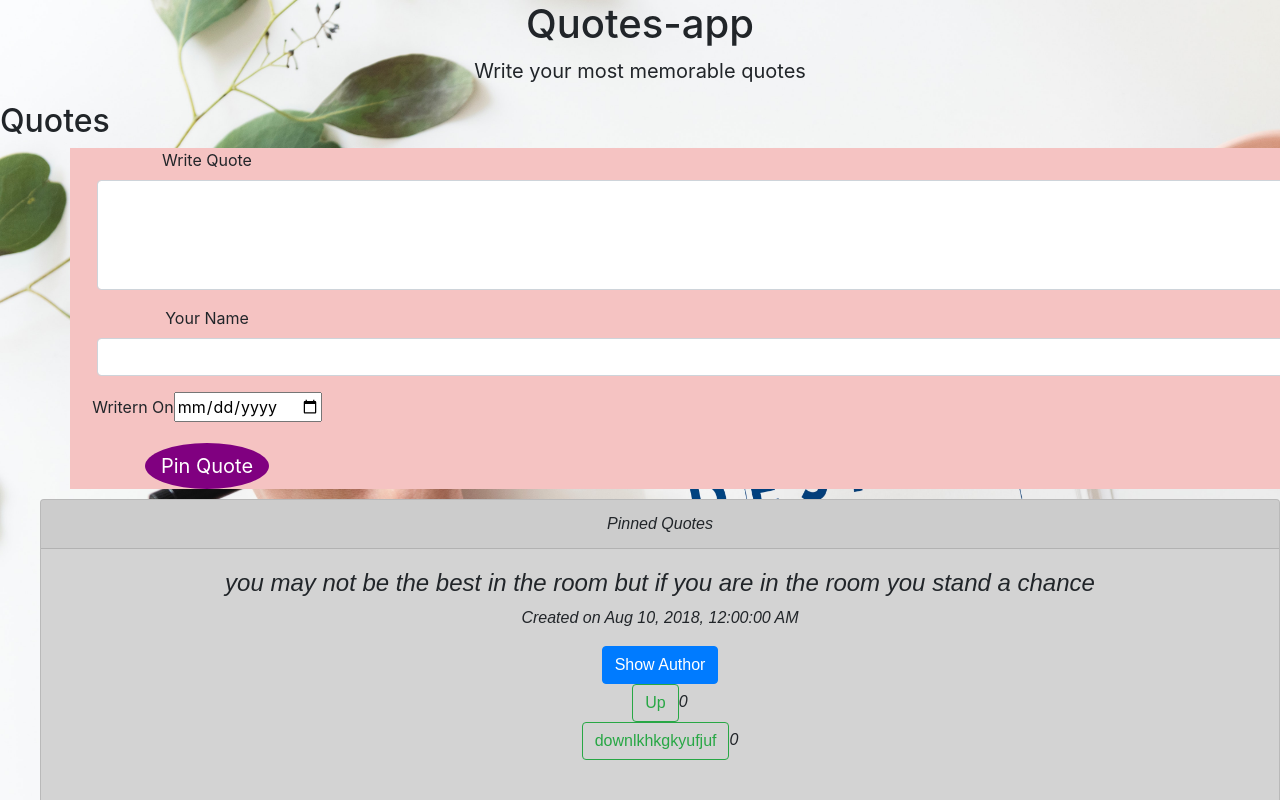
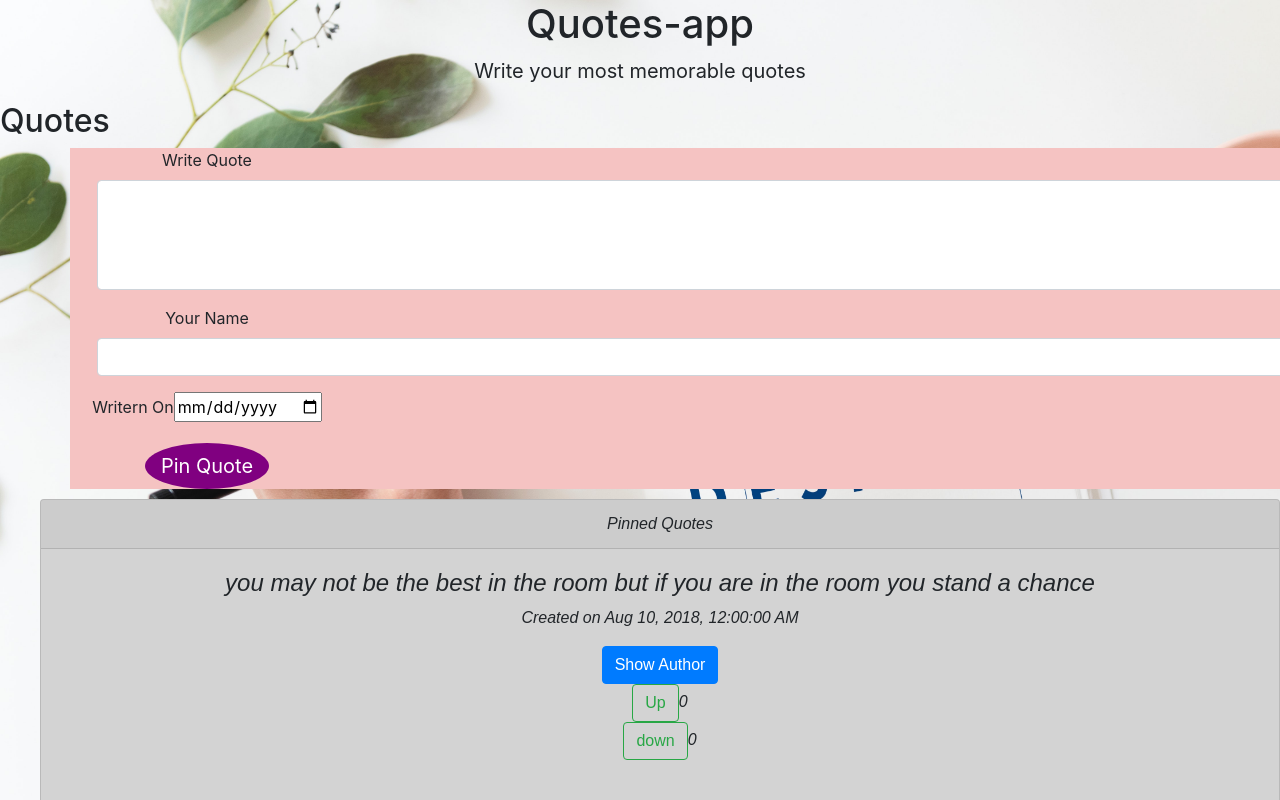
Before and after one commit to wanguinjoka/quotes-app-angular, an Angular app: page / in a window 1280 px wide. Shown: the top 800 px of the page. Built offline with nearby package versions, Linux system fonts and the light colour scheme.

Commit message:
updated down button

```diff
--- a/src/app/like/like.component.html
+++ b/src/app/like/like.component.html
@@ -6,7 +6,7 @@
           <span>{{numberOfLikes}}</span>
       </div>
           <div class="dislike-button">
-          <button class="btn btn-outline-success" type="button" name="dislikeButton" (click)='disLikeButtonClick()'>downlkhkgkyufjuf</button>
+          <button class="btn btn-outline-success" type="button" name="dislikeButton" (click)='disLikeButtonClick()'>down</button>
               <span>{{numberOfDislikes}}</span>
       </div>
 </div>
```
